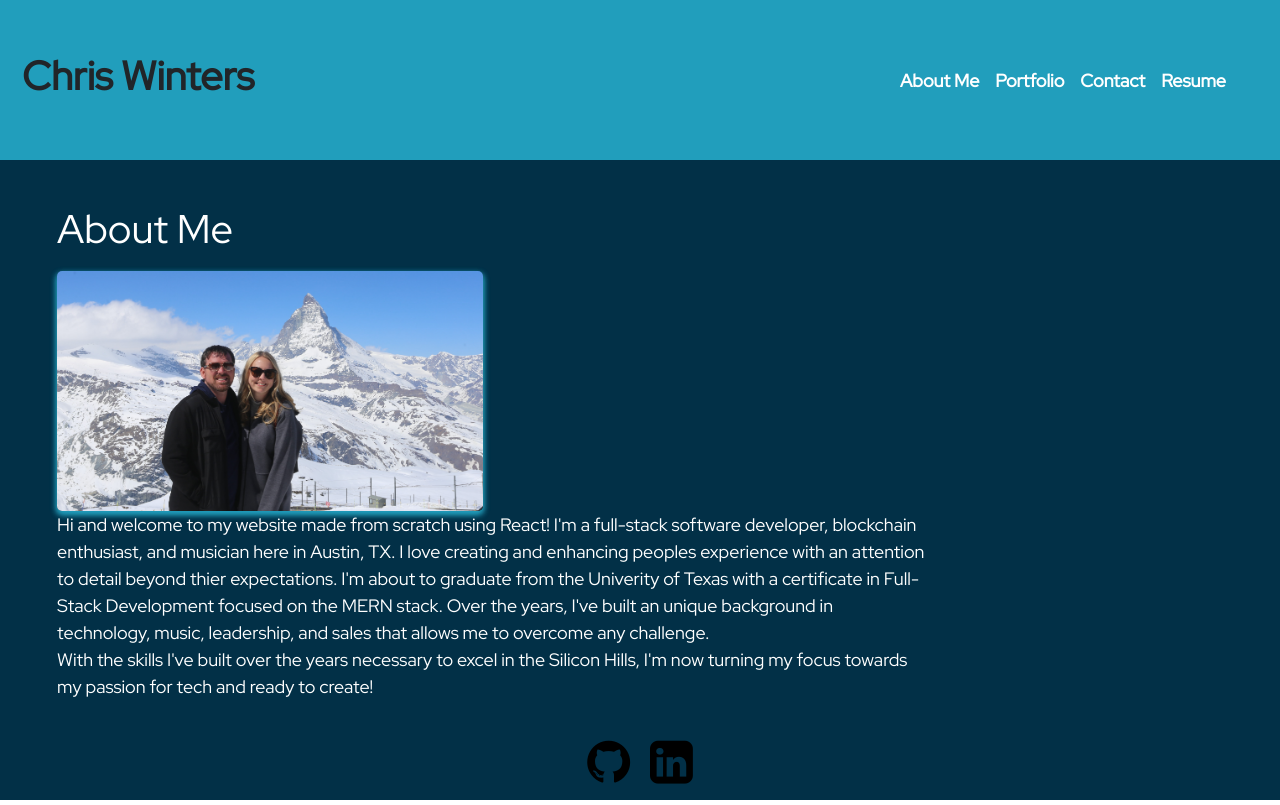
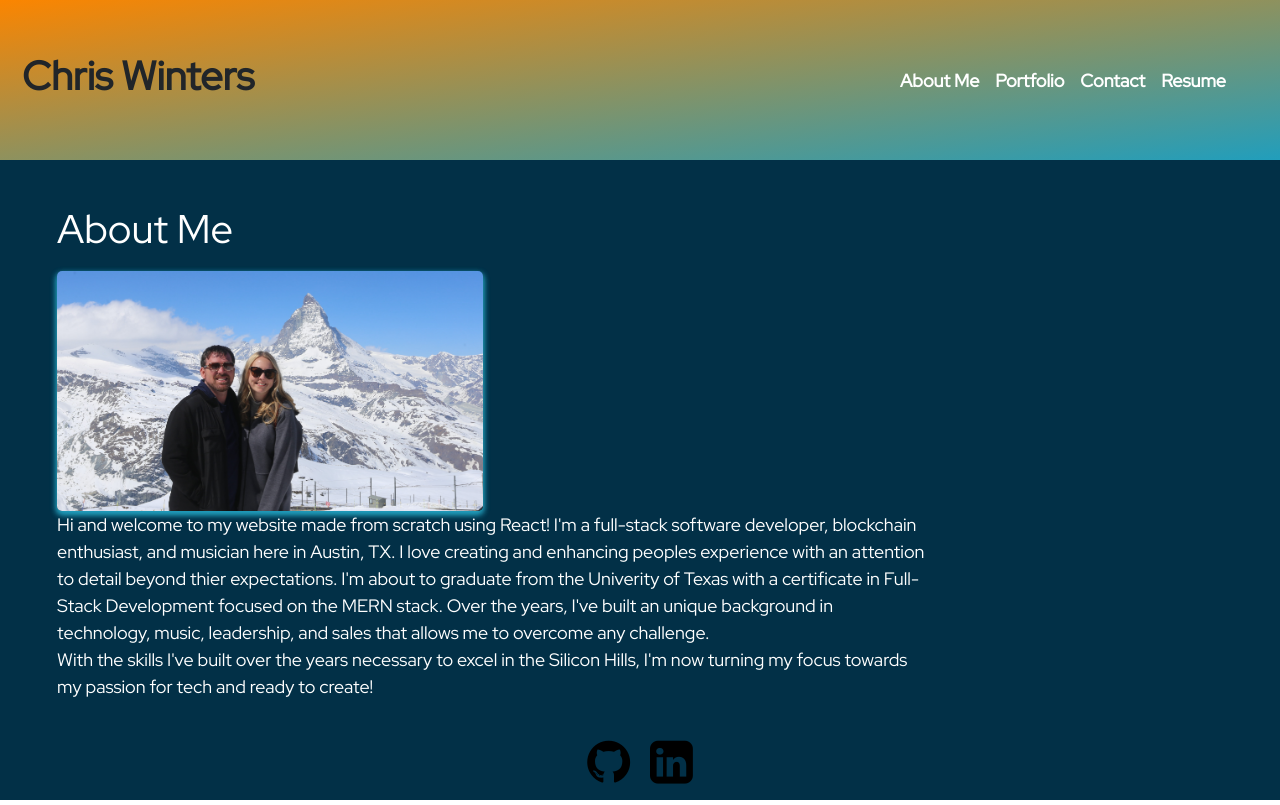
Before and after one commit to cwinters87/cwinters87, a React (Create React App) app: page / in a window 1280 px wide. Built offline with nearby package versions, Linux system fonts and the light colour scheme.

Commit message:
color change

```diff
--- a/src/components/Header/style.css
+++ b/src/components/Header/style.css
@@ -1,3 +1,7 @@
+#hero {
+    background-image: linear-gradient(to bottom right, var(--tertiary), var(--secondary));
+}
+
 #title-position {
     display: flex;
     align-items: center;
```
